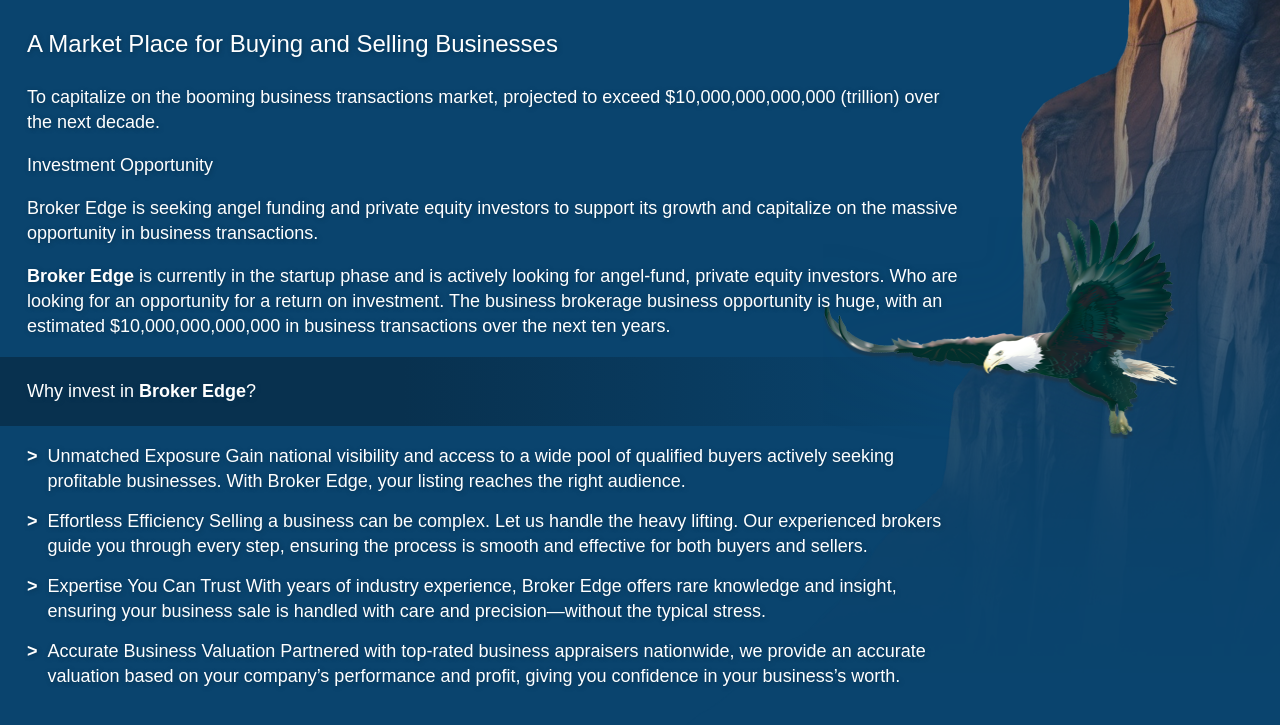
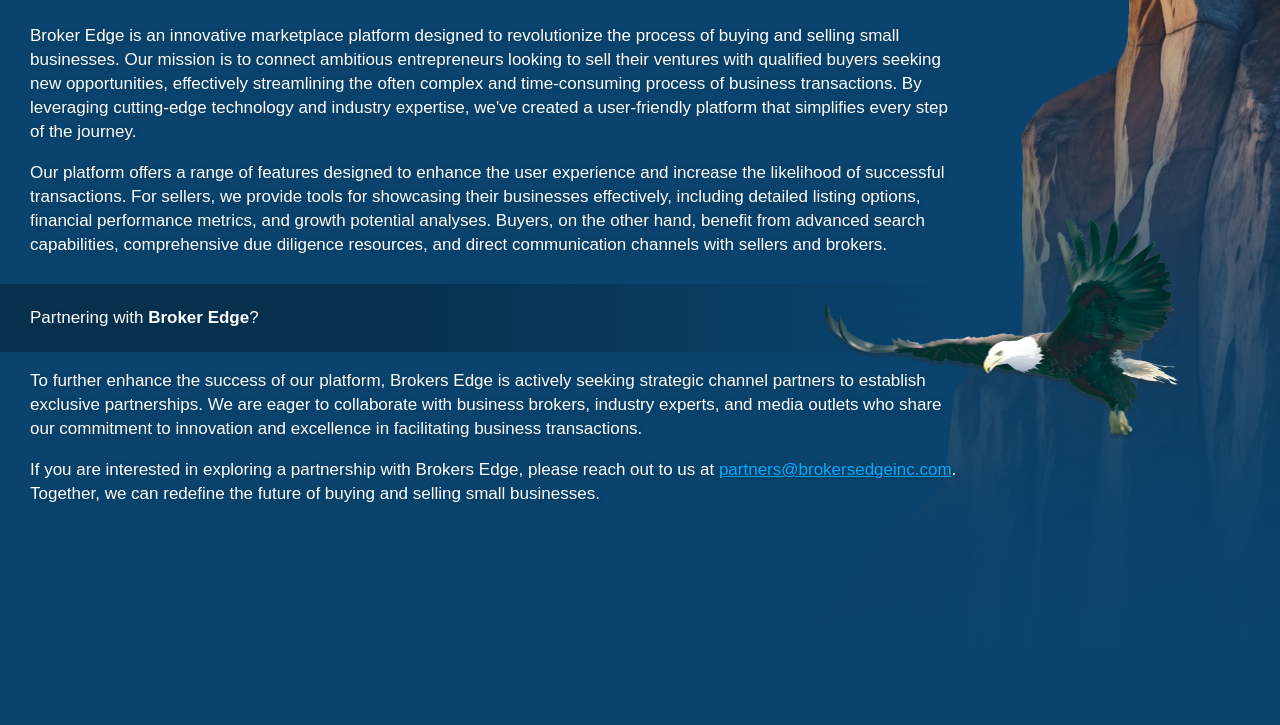
Before and after one commit to ksinton/brokeredgesplash, a website: page index.html in a window 1280 px wide. Shown: the part 103-828 px from the top of the page. Drawn offline with Linux system fonts and the light colour scheme.

Commit message:
Updated Home Page Text

```diff
--- a/index.html
+++ b/index.html
@@ -9,8 +9,8 @@
             background-color: #0a446e;
             margin: 0;
             font-family: sans-serif;
-            line-height: 25px;
-            text-shadow: 1px 1px 4px rgba(8,50,80,0.84);
+            line-height: 24px;
+            text-shadow: 1px 1px 4px rgba(8,50,80,0.64);
         }
 
         h1 {
@@ -40,15 +40,19 @@
 
         .canvas {
             position: absolute;
-            top: 100px;
+            top: 110px;
             z-index:5;
             width: 95%;
             color:#fff;
-            font-size: 18px;
+            font-size: 17px;
         }
 
         .canvas p, .canvas div, .canvas h1 {
-            padding-left: 27px;
+            padding-left: 30px;
+        }
+
+        .canvas a {
+            color: #00adff;
         }
 
         .outer-container {
@@ -93,6 +97,7 @@
         .title-fade {
             background: linear-gradient(90deg, rgba(8,49,79,1) 42%, rgba(8,49,79,0) 100%);
             padding: 22px 0 22px 0;
+            margin-top: 27px;
         }
 
         .footer {
@@ -150,24 +155,34 @@
 
     <div class="canvas">
 
-        <h1>A Market Place for Buying and Selling Businesses</h1>
+        <p>
+            Broker Edge is an innovative marketplace platform designed to revolutionize the
+            process of buying and selling small businesses. Our mission is to connect ambitious
+            entrepreneurs looking to sell their ventures with qualified buyers seeking new
+            opportunities, effectively streamlining the often complex and time-consuming
+            process of business transactions. By leveraging cutting-edge technology and
+            industry expertise, we've created a user-friendly platform that simplifies every step
+            of the journey.
+        </p>
 
-        <p>To capitalize on the booming business transactions market, projected to exceed $10,000,000,000,000 (trillion) over the next decade.</p>
-        <p>Investment Opportunity</p>
-        <p>Broker Edge is seeking angel funding and private equity investors to support its growth and capitalize on the massive opportunity in business transactions.</p>
-        <p><strong>Broker Edge</strong> is currently in the startup phase and is actively looking for angel-fund, private equity investors. Who are looking for an opportunity for a return on investment. The business brokerage business opportunity is huge, with an estimated $10,000,000,000,000 in business transactions over the next ten years.</p>
+        <p>
+            Our platform offers a range of features designed to enhance the user experience
+            and increase the likelihood of successful transactions. For sellers, we provide tools
+            for showcasing their businesses effectively, including detailed listing options,
+            financial performance metrics, and growth potential analyses. Buyers, on the other
+            hand, benefit from advanced search capabilities, comprehensive due diligence
+            resources, and direct communication channels with sellers and brokers.
+        </p>
 
-        <div class="title-fade">Why invest in <strong>Broker Edge</strong>?</div>
+        <div class="title-fade">Partnering with <strong>Broker Edge</strong>?</div>
 
-        <div>
+        <p>
+            To further enhance the success of our platform, Brokers Edge is actively seeking strategic channel partners to establish exclusive partnerships. We are eager to collaborate with business brokers, industry experts, and media outlets who share our commitment to innovation and excellence in facilitating business transactions.
+        </p>
 
-            <ul class="bullet-list">
-                <li>Unmatched Exposure Gain national visibility and access to a wide pool of qualified buyers actively seeking profitable businesses. With Broker Edge, your listing reaches the right audience.</li>
-                <li>Effortless Efficiency Selling a business can be complex. Let us handle the heavy lifting. Our experienced brokers guide you through every step, ensuring the process is smooth and effective for both buyers and sellers.</li>
-                <li>Expertise You Can Trust With years of industry experience, Broker Edge offers rare knowledge and insight, ensuring your business sale is handled with care and precision—without the typical stress.</li>
-                <li>Accurate Business Valuation Partnered with top-rated business appraisers nationwide, we provide an accurate valuation based on your company’s performance and profit, giving you confidence in your business’s worth.</li>
-            </ul>
-        </div>
+        <p>
+            If you are interested in exploring a partnership with Brokers Edge, please reach out to us at <a href="mailto:partners@brokersedgeinc.com">partners@brokersedgeinc.com</a>. Together, we can redefine the future of buying and selling small businesses.
+        </p>
 
     </div>
 
```
